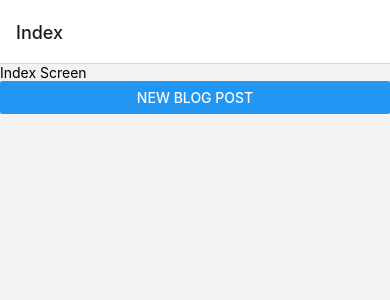
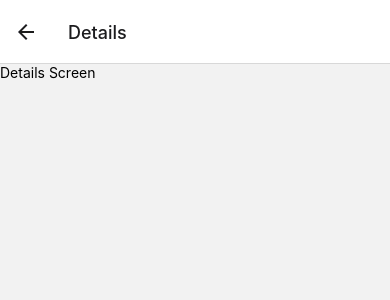
Before and after one commit to SchindlerAdam/Blog, a React Native app: screen /detailsScreen in a window 390 px wide. Shown: the top 300 px of the page. Built offline with nearby package versions, Linux system fonts and the light colour scheme.

Commit message:
Change useState to useReducer in BlogContext.js

```diff
--- a/App.js
+++ b/App.js
@@ -5,6 +5,7 @@ import { createNativeStackNavigator } from "@react-navigation/native-stack";
 import { BlogProvider } from "./src/context/BlogContext";
 
 import IndexScreen from "./src/screens/indexScreen";
+import DetailsScreen from "./src/screens/detailsScreen";
 
 
 const Stack = createNativeStackNavigator();
@@ -14,11 +15,18 @@ const App = () => {
   return (
       <NavigationContainer>
 
-        <Stack.Navigator>
+        <Stack.Navigator initialRouteName="indexScreen">
+
           <Stack.Screen
             name="indexScreen"
             component={IndexScreen}
             options = {{title: "Index"}}
+          />
+
+          <Stack.Screen
+            name = "detailsScreen"
+            component = {DetailsScreen}
+            options = {{title: "Details"}}
           />
 
         </Stack.Navigator>
--- a/src/context/BlogContext.js
+++ b/src/context/BlogContext.js
@@ -1,4 +1,4 @@
-import React, { useState } from "react";
+import React, { useReducer} from "react";
 import { createContext } from "react";
 
 
@@ -7,14 +7,27 @@ const BlogContext = createContext();
 
 export const BlogProvider = ({children}) => {
 
-    const [blogPosts, setBlogPosts] = useState([]);
+    const blogReducer = (state, action) => {
+
+        switch(action.type) {
+
+            case "add_new_blogpost":
+                return [...state, {id: `${state.length + 1}`, title: `Blog Post #${state.length + 1}`}]
+
+            default:
+                return state;
+        };
+    };
+
+
+    const [state, dispatch] = useReducer(blogReducer, []);
 
     const addNewBlogPost = () => {
-        setBlogPosts([...blogPosts, {id: `${blogPosts.length + 1}`, title: `Blog Post #${blogPosts.length + 1}`}])
+        dispatch({type: "add_new_blogpost"})
     }
 
     const data = {
-        blogPosts: blogPosts,
+        blogPosts: state,
         addNewBlogPost: addNewBlogPost
     }
 
--- /dev/null
+++ b/src/screens/detailsScreen.js
@@ -0,0 +1,18 @@
+import React from "react";
+import {View, Text, Button} from "react-native";
+
+import BlogContext from "../context/BlogContext";
+import { useContext } from "react";
+
+
+const DetailsScreen = () => {
+
+    return (
+        <View>
+            <Text>Details Screen</Text>
+        </View>
+    )
+}
+
+
+export default DetailsScreen;
--- a/src/screens/indexScreen.js
+++ b/src/screens/indexScreen.js
@@ -5,7 +5,7 @@ import BlogContext from "../context/BlogContext";
 import { useContext } from "react";
 
 
-const IndexScreen = () => {
+const IndexScreen = ({navigation}) => {
 
 
     const data = useContext(BlogContext);
```
